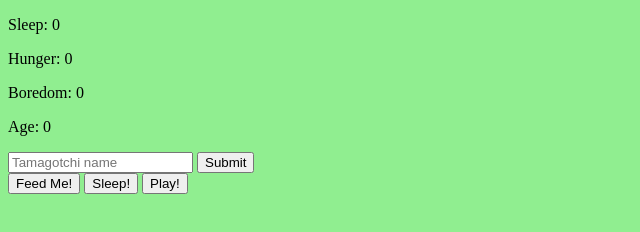
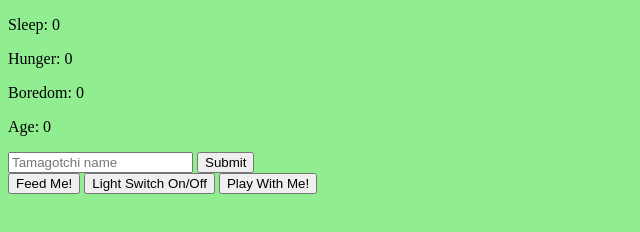
Before and after one commit to kmocon06/tamagotchi-game, a plain HTML site: page index.html in a window 1280 px wide. Shown: the whole page, without its empty margins (0-640 px from the left). Drawn offline with nearby package versions, Linux system fonts and the light colour scheme.

Commit message:
changed button to turn light switch on/off instead of sleep

```diff
--- a/index.html
+++ b/index.html
@@ -21,8 +21,8 @@
     </div>
     <div id="buddy-buttons">
     	<button id="feed">Feed Me!</button>
-    	<button id="sleep">Sleep!</button>
-    	<button id="play">Play!</button>
+    	<button id="sleep">Light Switch On/Off</button>
+    	<button id="play">Play With Me!</button>
     </div>
 	<script type="text/javascript" src="js/app.js"></script>
 </body>
```
